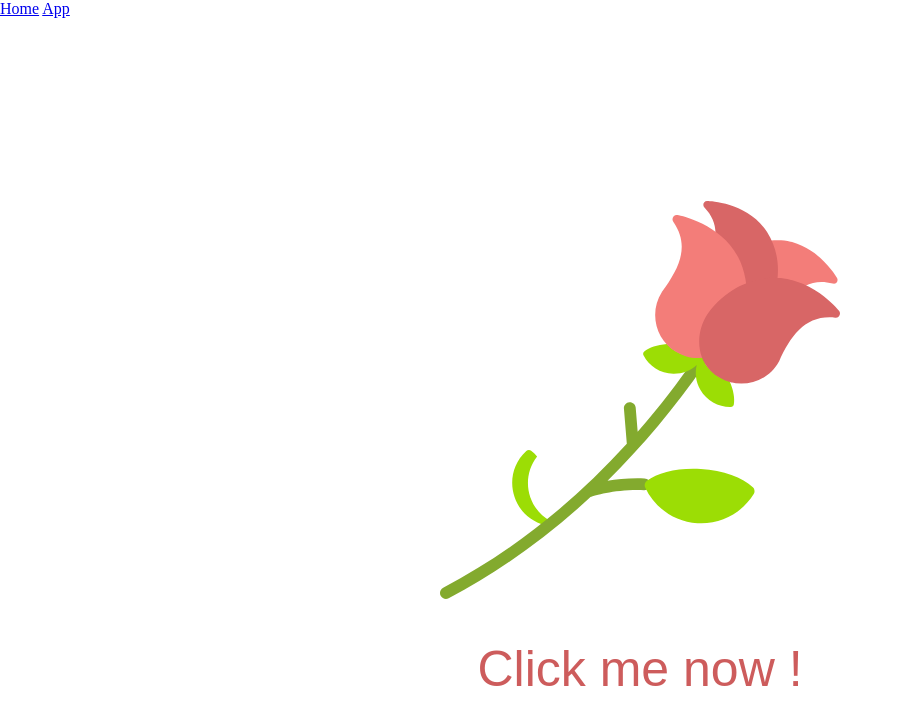
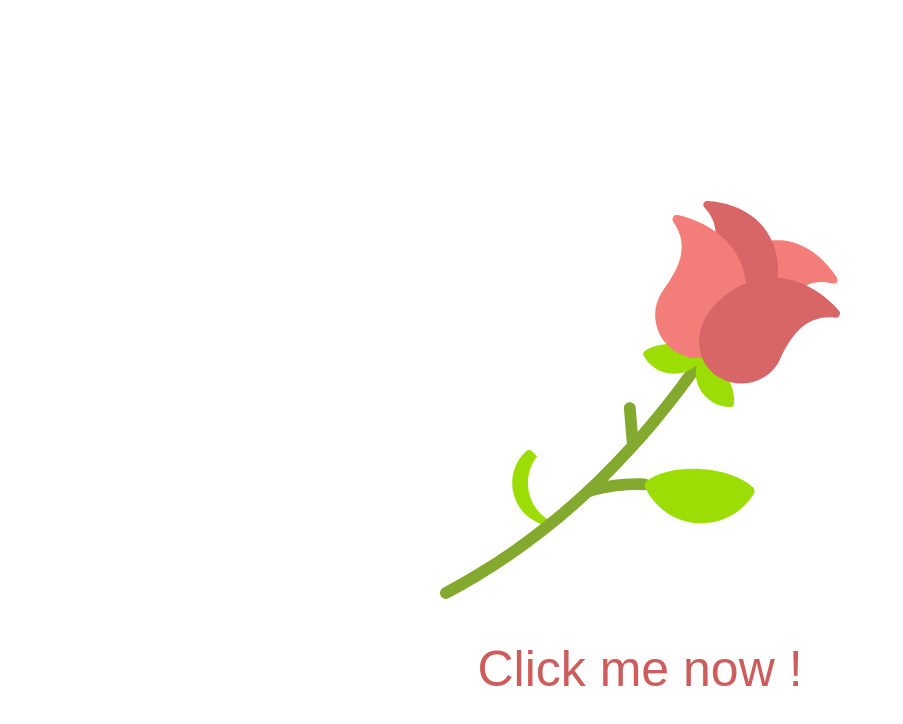
Before and after one commit to GiovaJV/Feliz-dia-3, a plain HTML site: page index.html in a window 1280 px wide. Shown: the whole page, without its empty margins (0-903 px from the left). Drawn offline with nearby package versions, Linux system fonts and the light colour scheme.

Commit message:
Add files via upload

```diff
--- a/index.html
+++ b/index.html
@@ -6,10 +6,6 @@
     <meta http-equiv="X-UA-Compatible" content="IE=edge">
     <meta name="viewport" content="width=device-width, initial-scale=1.0">
     <title>💗</title>
-    <div id="nav-links-container">
-        <a class="link" href="/">Home</a>
-        <a class="link" href="/app/">App</a>
-      </div>
     <style>
         .container {
             display: flex;
```
